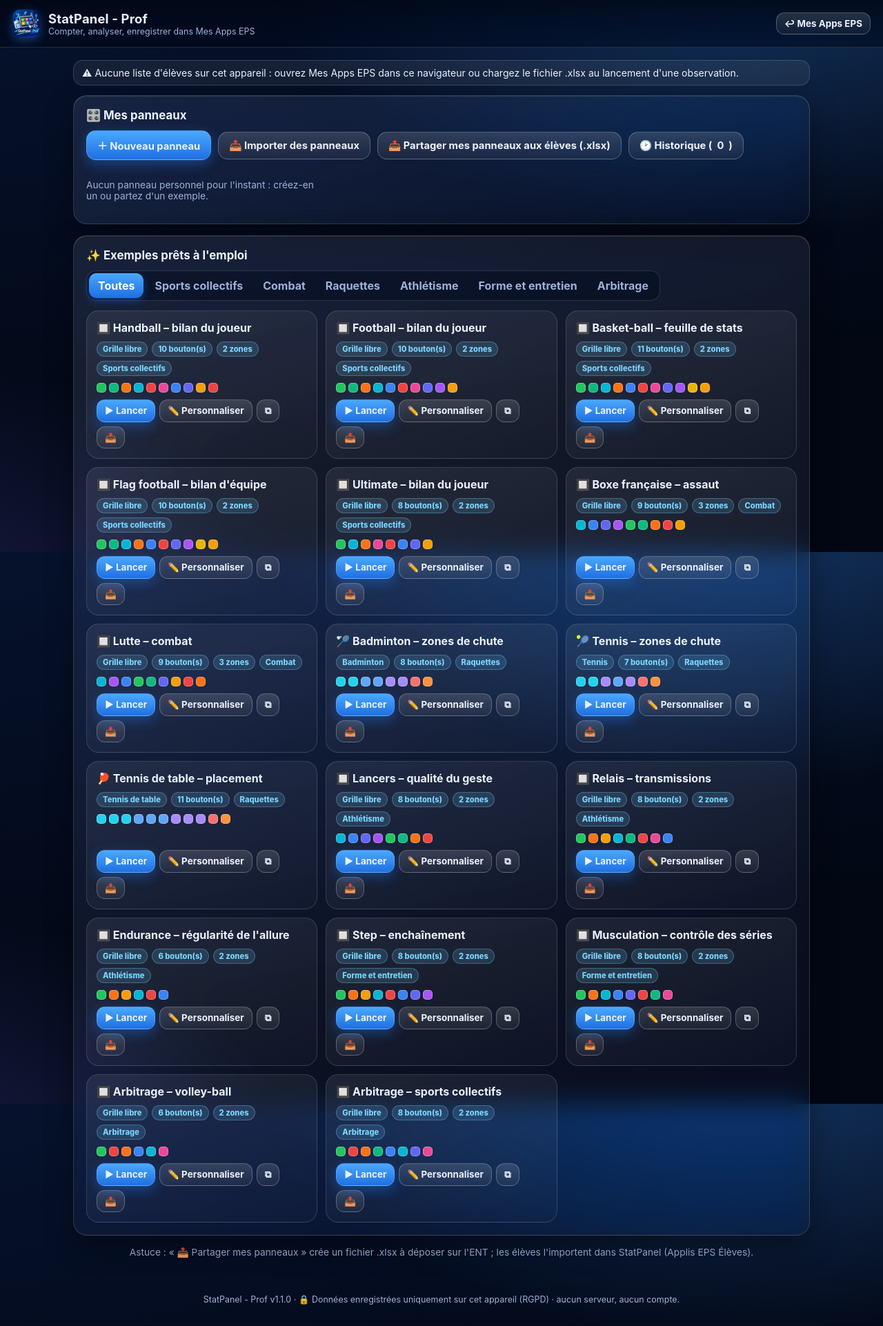
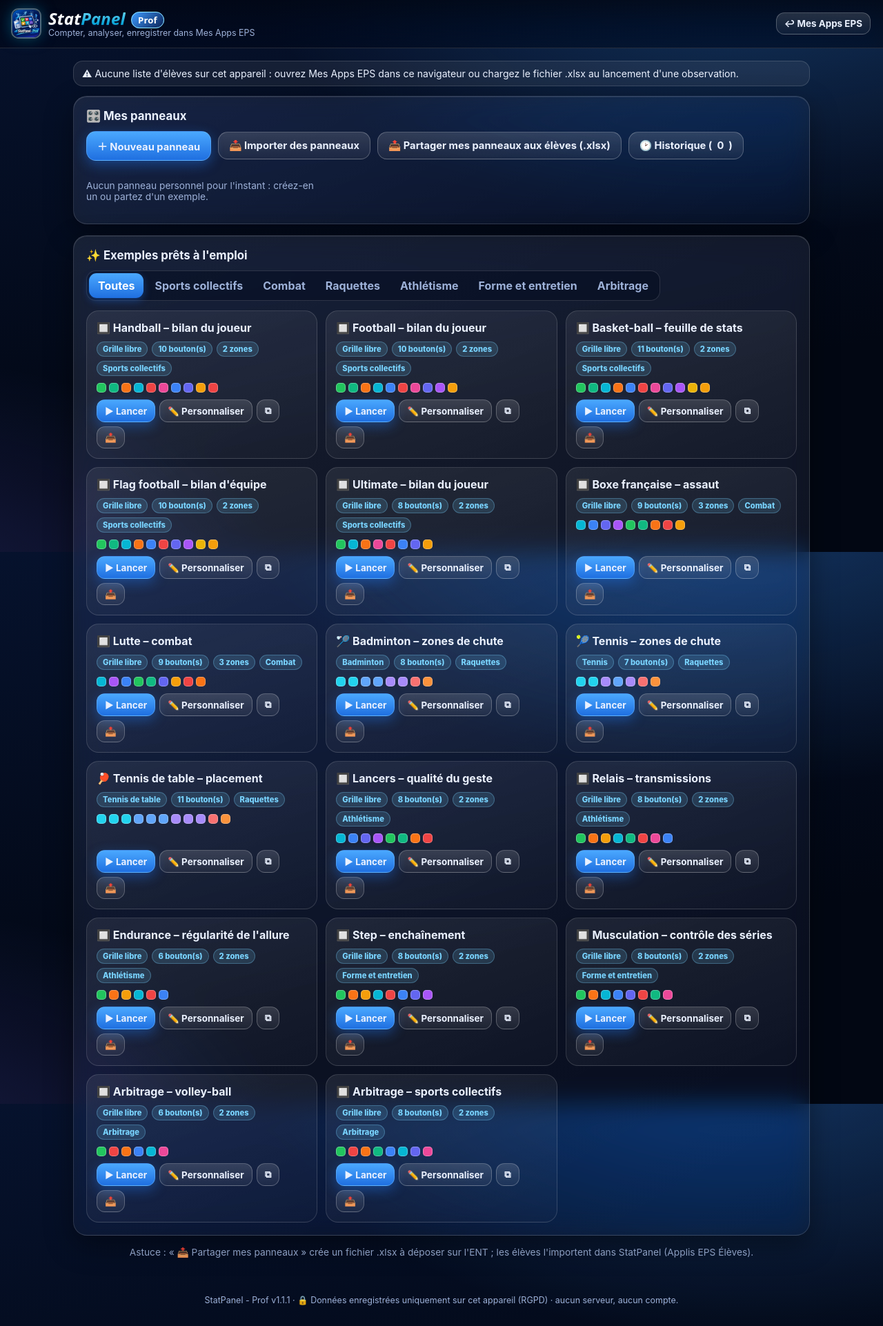
Before and after one commit to VinzToc/StatPanel_Prof, a plain HTML site: page index.html in a window 1280 px wide. Shown: the whole page at 69% size. Drawn offline with Linux system fonts and the light colour scheme.

Commit message:
En-tête modernisé : titre en casse mixte aux couleurs du logo, logo mis en valeur
Co-Authored-By: Claude Opus 5.5 <noreply@anthropic.com>
Claude-Session: https://claude.ai/code/session_01DWMzvD6ztMEfLaUiDk1reh

```diff
--- a/index.html
+++ b/index.html
@@ -11,8 +11,17 @@
 <meta name="apple-mobile-web-app-capable" content="yes">
 <meta name="apple-mobile-web-app-status-bar-style" content="black-translucent">
 <link rel="stylesheet" href="statpanel.css">
+
+<style id="titre-moderne">/* Titre en casse mixte + logo mis en valeur, aux couleurs du logo */
+header.top h1{font-family:system-ui,-apple-system,"Segoe UI",Roboto,sans-serif!important;font-style:italic!important;font-weight:900!important;text-transform:none!important;letter-spacing:.005em!important;line-height:1.08;font-size:1.5rem!important;background:none!important;-webkit-text-stroke:0!important;color:#fff!important;-webkit-text-fill-color:#fff!important;text-shadow:0 2px 0 #06122e,0 4px 12px rgba(0,0,0,.45)!important}
+header.top h1 .tm{background:linear-gradient(180deg,#8ee8ff,#09a6da 72%)!important;-webkit-background-clip:text!important;background-clip:text!important;color:#09a6da!important;-webkit-text-fill-color:transparent!important;text-shadow:none!important;filter:drop-shadow(0 2px 0 #06122e)}
+header.top h1 small,header.top h1 em{font-style:normal!important;text-shadow:none!important;-webkit-text-fill-color:currentColor!important}
+header.top img{border-radius:22%!important;box-shadow:0 0 0 2px rgba(255,255,255,.3),0 0 22px rgba(9,166,218,.5),0 6px 16px rgba(0,0,0,.4)!important;transition:transform .3s}
+header.top img:hover{transform:rotate(-5deg) scale(1.05)}
+@media(max-width:520px){header.top h1{font-size:calc(1.5rem * .8)!important}}
+header.top h1 .tp{font-size:.55em;font-weight:800;vertical-align:middle;background:linear-gradient(135deg,#3d9bff,#0b2257);color:#fff;padding:2px 9px;border-radius:999px;border:1.5px solid #8ee8ff;margin-left:2px}</style>
 </head><body>
-<header class="top"><img src="icons/icon-192.png" alt=""><div><h1>StatPanel - Prof</h1><p>Compter, analyser, enregistrer dans Mes Apps EPS</p></div><span class="sp"></span><a class="btn s" href="https://vinztoc.github.io/Mes_Apps_EPS/">↩ Mes Apps EPS</a></header>
+<header class="top"><img src="icons/icon-192.png" alt=""><div><h1>Stat<span class="tm">Panel</span> <em class="tp">Prof</em></h1><p>Compter, analyser, enregistrer dans Mes Apps EPS</p></div><span class="sp"></span><a class="btn s" href="https://vinztoc.github.io/Mes_Apps_EPS/">↩ Mes Apps EPS</a></header>
 
 <main>
 <!-- ACCUEIL -->
--- a/version.js
+++ b/version.js
@@ -1 +1 @@
-const APP_VERSION="1.1.0"; // ← modifier ici ET dans sw.js (VERSION) pour publier une mise à jour
+const APP_VERSION="1.1.1"; // ← modifier ici ET dans sw.js (VERSION) pour publier une mise à jour
```
